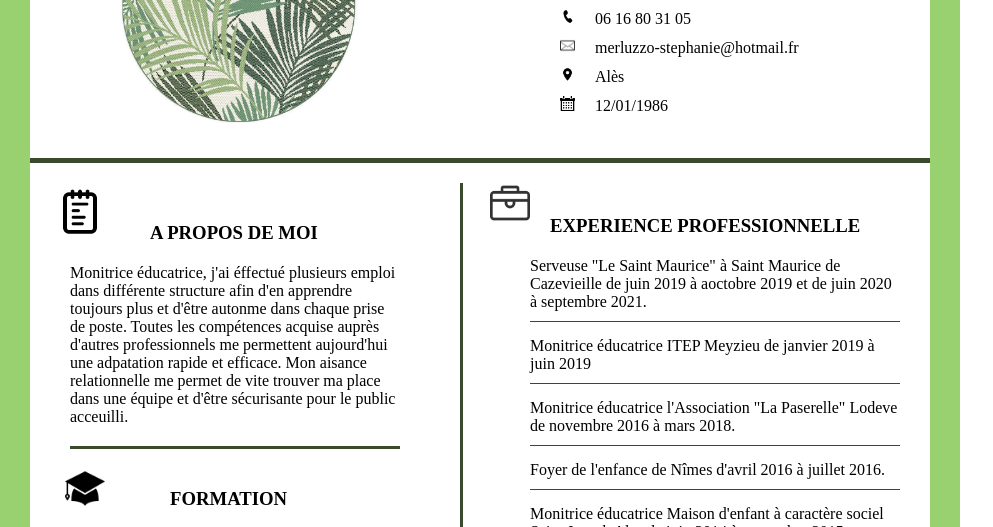
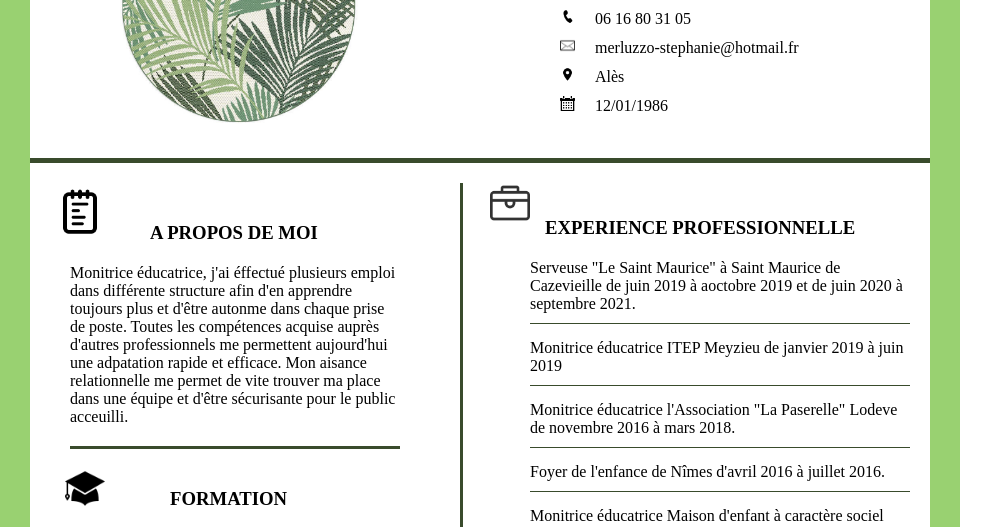
Before and after one commit to stephMerlu/cvSimplon, a plain HTML site: page index.html in a window 1280 px wide. Shown: the part 207-734 px from the top of the page, without its empty margins (0-993 px from the left). Drawn offline with Linux system fonts and the light colour scheme; a script that the page names is missing; files whose address does not match are found by name.

Commit message:
Add files via upload

```diff
--- a/style.css
+++ b/style.css
@@ -67,7 +67,7 @@ span {
     position: relative;
     top: -910px;
     left: 500px;
-    width: 370px;
+    width: 380px;
     height: 850px;
 }
 
@@ -139,8 +139,8 @@ span {
 }
 
 .expérience h3 {
-    margin-left: 20px;
-    margin-top: -12px;
+    margin-left: 15px;
+    margin-top: -10px;
 
 }
 
```
